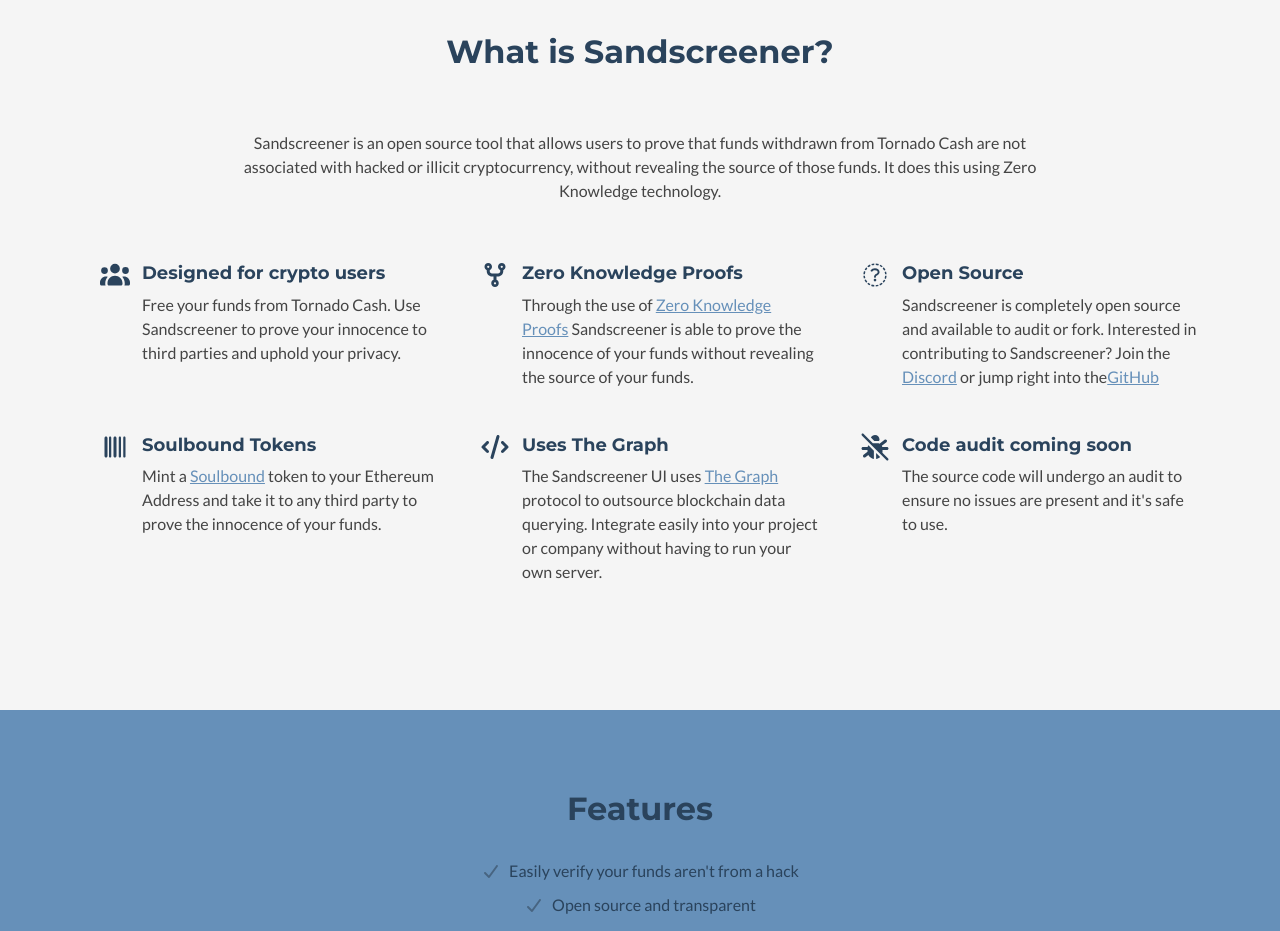
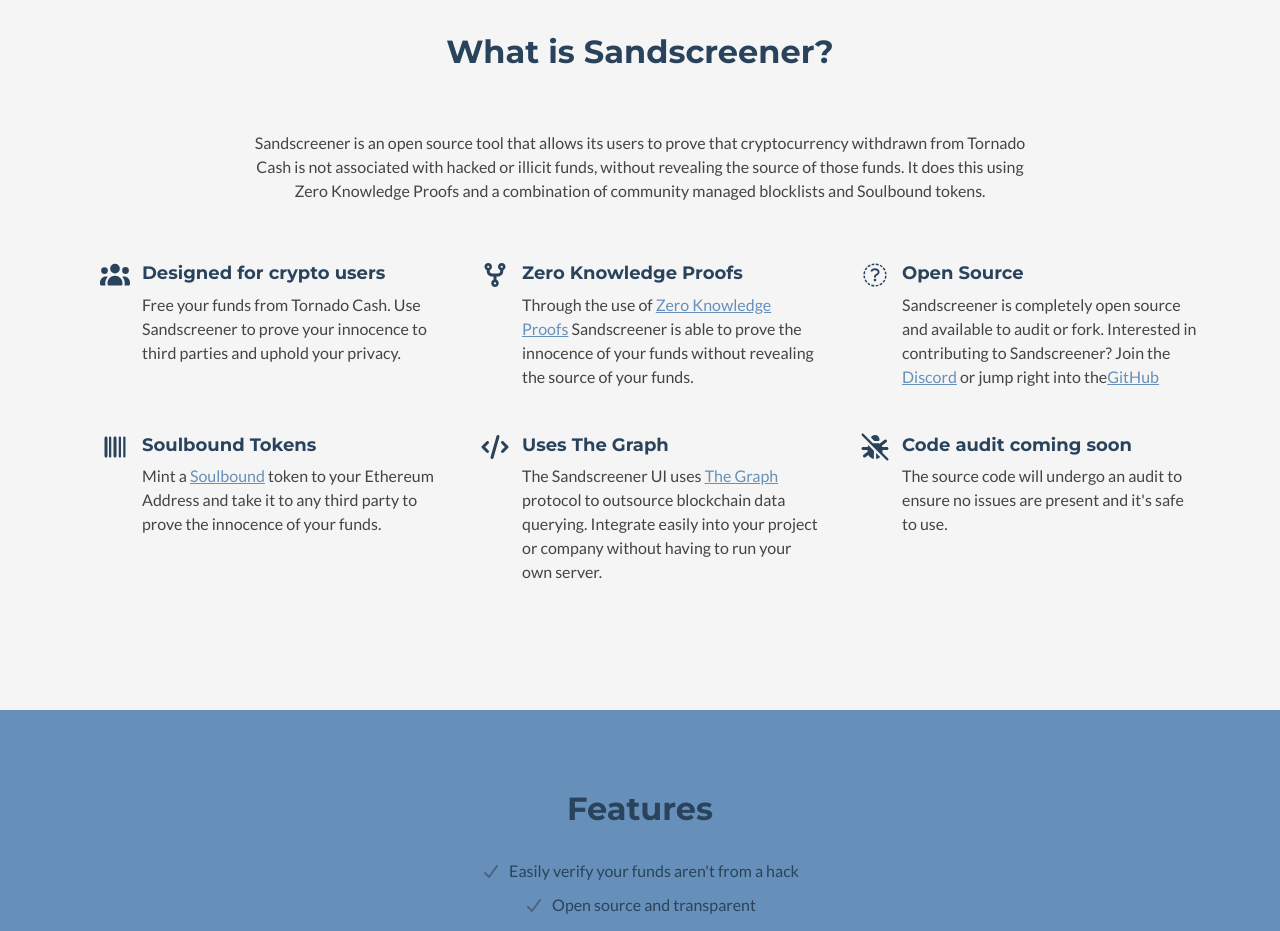
Before and after one commit to sandscreener/sandscreener.github.io, a plain HTML site: page index.html in a window 1280 px wide. Shown: the part 940-1871 px from the top of the page. Drawn offline with Linux system fonts and the light colour scheme.

Commit message:
updates to project description

```diff
--- a/index.html
+++ b/index.html
@@ -94,7 +94,7 @@
     <section id="about" class="about section">
         <div class="container">
             <h2 class="title text-center">What is Sandscreener?</h2>
-            <p class="intro text-center">Sandscreener is an open source tool that allows users to prove that funds withdrawn from Tornado Cash are not associated with hacked or illicit cryptocurrency, without revealing the source of those funds. It does this using Zero Knowledge technology.</p>
+            <p class="intro text-center">Sandscreener is an open source tool that allows its users to prove that cryptocurrency withdrawn from Tornado Cash is not associated with hacked or illicit funds, without revealing the source of those funds. It does this using Zero Knowledge Proofs and a combination of community managed blocklists and Soulbound tokens.</p>
             <div class="row">
                 <div class="item col-lg-4 col-md-6 col-12">
                     <div class="icon-holder">
```
